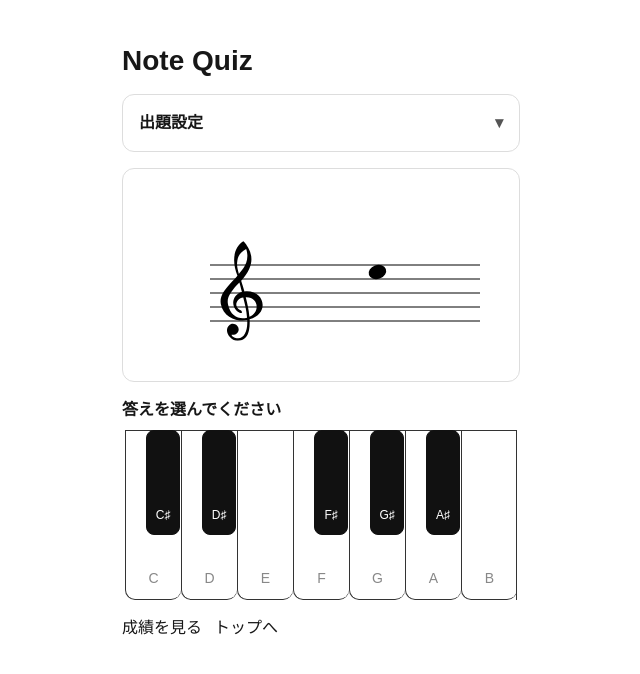
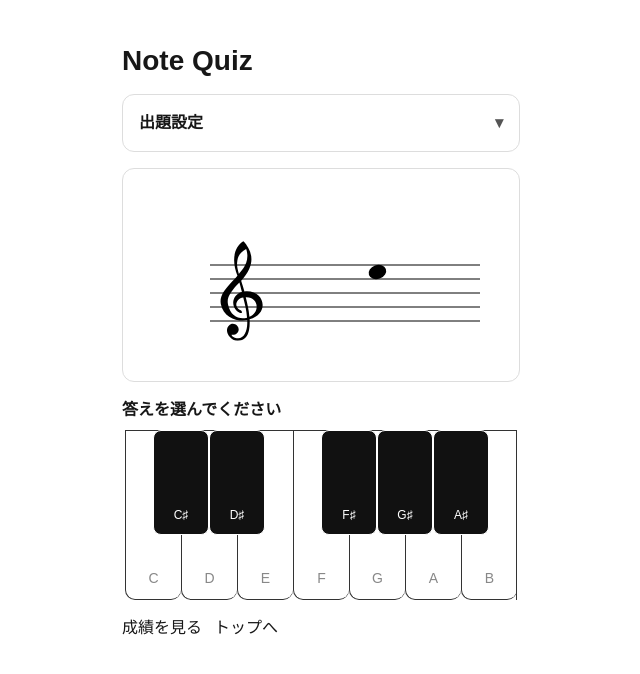
Before and after one commit to tam-tamshow/note-quiz, a Next.js app: page /quiz in a window 1280 px wide. Shown: the top 674 px of the page, without its empty margins (319-959 px from the left). Built offline with nearby package versions, Linux system fonts and the light colour scheme.

Commit message:
黒鍵の幅を白鍵と同じ幅にして、白鍵に跨らせるように変更

```diff
--- a/src/app/quiz/PianoKeyboard.tsx
+++ b/src/app/quiz/PianoKeyboard.tsx
@@ -85,7 +85,7 @@ export default function PianoKeyboard({
           title={midiToName(k.midi)}
           className="black-key"
           style={{
-            left: `calc(var(--white-w) * (${k.whiteIndex} + 0.68) - var(--black-w) / 2)`,
+            left: `calc(var(--white-w) * (${k.whiteIndex} + 1))`,
           }}
         >
           <span className="black-key-label">{k.label}</span>
@@ -100,7 +100,7 @@ export default function PianoKeyboard({
           user-select: none;
           --white-w: calc(100% / var(--white-count));
           --white-h: clamp(120px, 32vw, 170px);
-          --black-w: calc(var(--white-w) * 0.6);
+          --black-w: var(--white-w);
           --black-h: calc(var(--white-h) * 0.62);
         }
 
@@ -141,10 +141,11 @@ export default function PianoKeyboard({
           top: 0;
           width: var(--black-w);
           height: var(--black-h);
-          border: 1px solid #111;
+          border: 1px solid #fff;
           background: #111;
           color: white;
           border-radius: 8px;
+          transform: translateX(-50%);
           display: flex;
           align-items: flex-end;
           justify-content: center;
```
